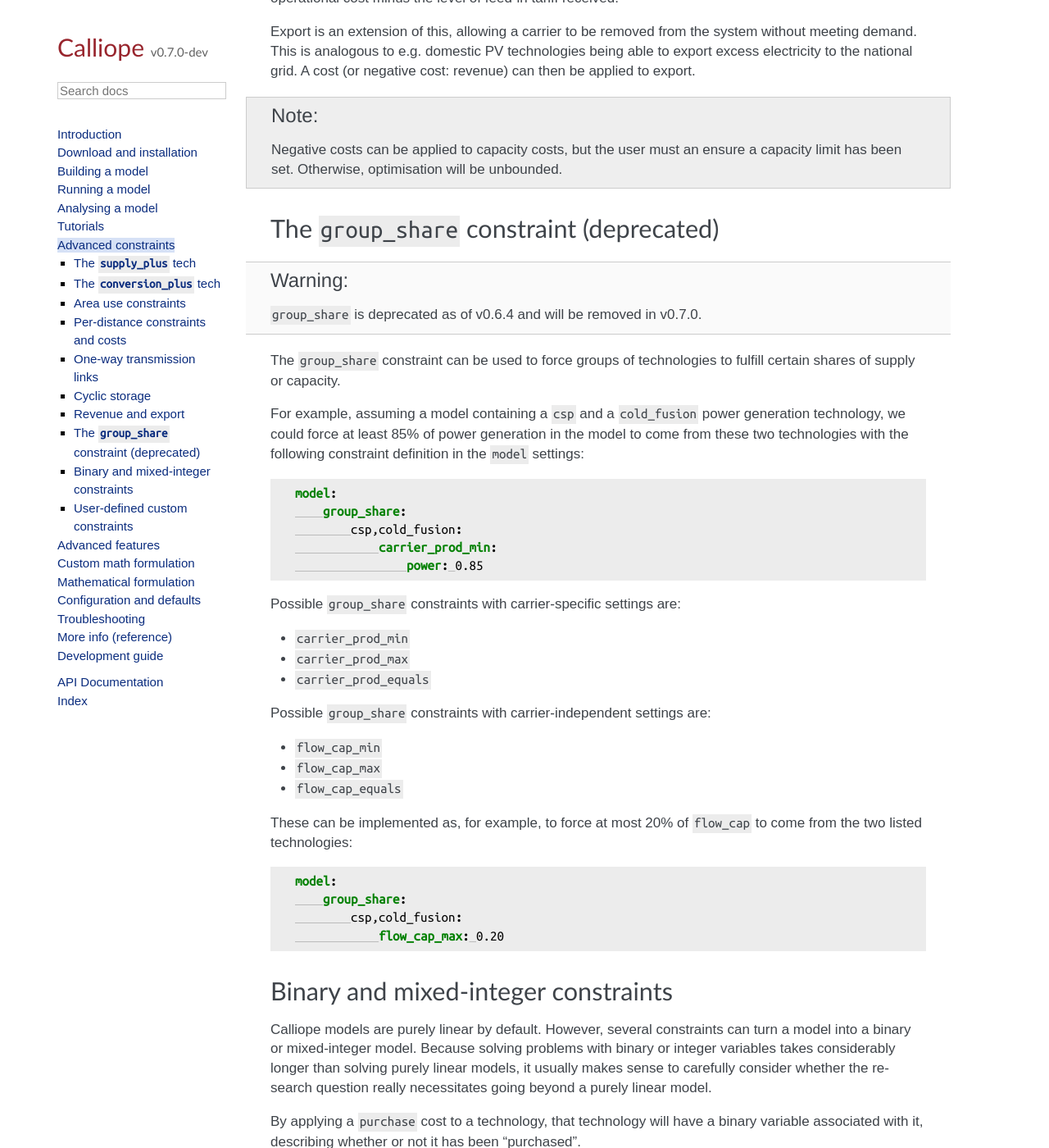
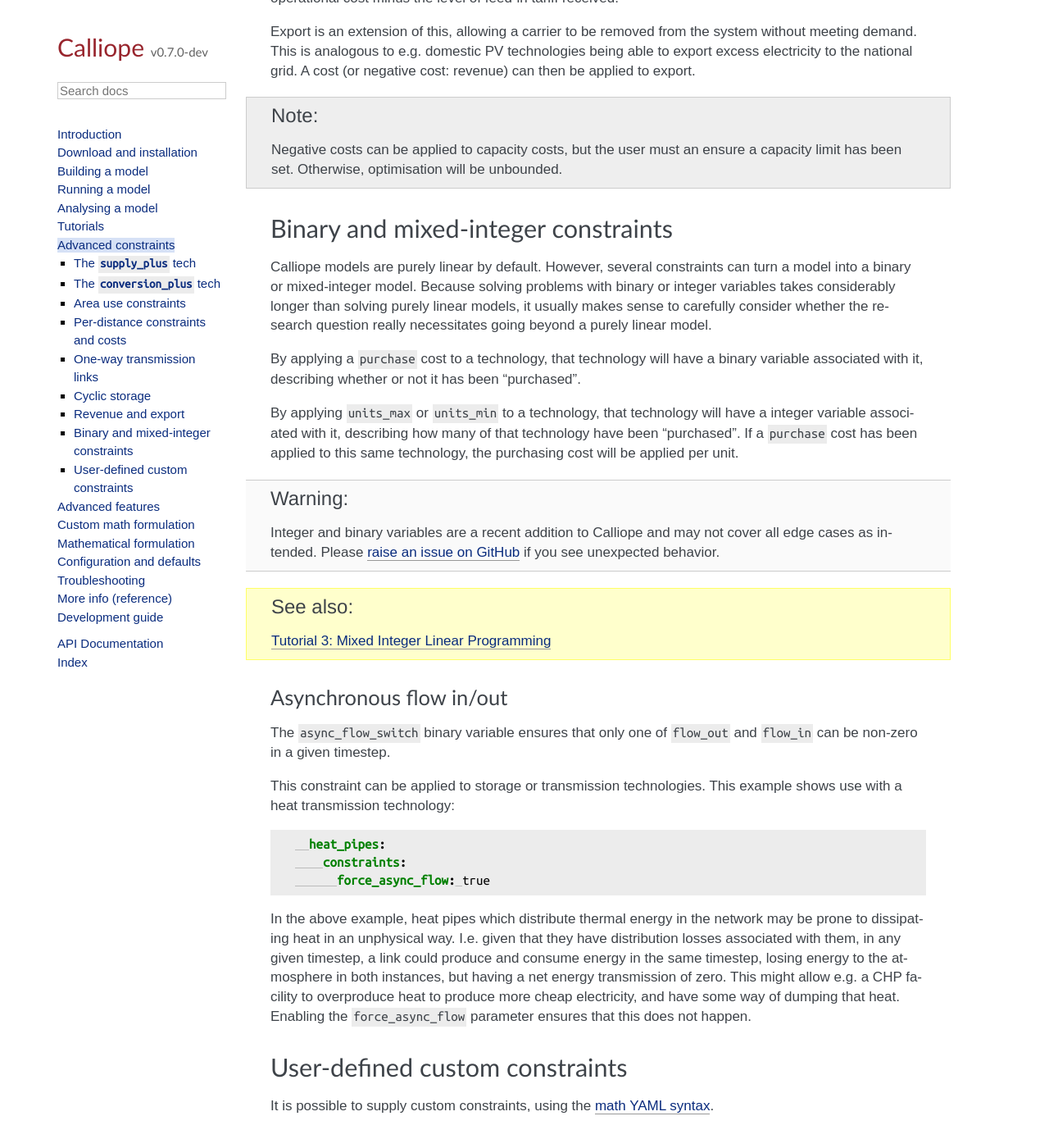
Before and after one commit to calliope-project/calliope, a Sphinx documentation site: the page built from doc/user/advanced_constraints.rst, in a window 1280 px wide and 1400 px high, scrolled down 7329 px. Shown: the whole window at 82% size. Built offline with Sphinx 7.4.7, drawn with Linux system fonts in a browser that asks for light colours; some web fonts are replaced; pages that are not in the unit, such as notebooks, are missing from menus; a script that is not in the unit is left out; some of the changed text lies outside the part shown.

Commit message:
Remove rogue references to `equals`

```diff
--- a/doc/user/advanced_constraints.rst
+++ b/doc/user/advanced_constraints.rst
@@ -274,47 +274,6 @@
 
 .. note:: Negative costs can be applied to capacity costs, but the user must an ensure a capacity limit has been set. Otherwise, optimisation will be unbounded.
 
-.. _group_share:
-
--------------------------------------------
-The ``group_share`` constraint (deprecated)
--------------------------------------------
-
-.. Warning:: ``group_share`` is deprecated as of v0.6.4 and will be removed in v0.7.0.
-
-The ``group_share`` constraint can be used to force groups of technologies to fulfill certain shares of supply or capacity.
-
-For example, assuming a model containing a ``csp`` and a ``cold_fusion`` power generation technology, we could force at least 85% of power generation in the model to come from these two technologies with the following constraint definition in the ``model`` settings:
-
-.. code-block:: yaml
-
-    model:
-        group_share:
-            csp,cold_fusion:
-                carrier_prod_min:
-                    power: 0.85
-
-Possible ``group_share`` constraints with carrier-specific settings are:
-
-* ``carrier_prod_min``
-* ``carrier_prod_max``
-* ``carrier_prod_equals``
-
-Possible ``group_share`` constraints with carrier-independent settings are:
-
-* ``flow_cap_min``
-* ``flow_cap_max``
-* ``flow_cap_equals``
-
-These can be implemented as, for example, to force at most 20% of ``flow_cap`` to come from the two listed technologies:
-
-.. code-block:: yaml
-
-    model:
-        group_share:
-            csp,cold_fusion:
-                flow_cap_max: 0.20
-
 ------------------------------------
 Binary and mixed-integer constraints
 ------------------------------------
@@ -323,7 +282,7 @@
 
 By applying a ``purchase`` cost to a technology, that technology will have a binary variable associated with it, describing whether or not it has been "purchased".
 
-By applying ``units.max``, ``units.min``, or ``units.equals`` to a technology, that technology will have a integer variable associated with it, describing how many of that technology have been "purchased". If a ``purchase`` cost has been applied to this same technology, the purchasing cost will be applied per unit.
+By applying ``units_max`` or ``units_min`` to a technology, that technology will have a integer variable associated with it, describing how many of that technology have been "purchased". If a ``purchase`` cost has been applied to this same technology, the purchasing cost will be applied per unit.
 
 .. Warning::
 
--- a/src/calliope/config/math_schema.yaml
+++ b/src/calliope/config/math_schema.yaml
@@ -139,12 +139,6 @@
               max:
                 type: [string, number]
                 description: Decision variable upper bound, either as a reference to an input parameter or as a number.
-              equals:
-                type: [string, number]
-                description: Decision variable equality bound, either as a reference to an input parameter or as a number, which simultanously forces the lower and uppere bound to the same value.
-              scale:
-                type: [string, number]
-                description: Scaling factor, either as a reference to an input parameter or as a number, which will be applied to all bounds.
 
   objectives:
     type: object
```
Also changed, not shown: 1 other file.
